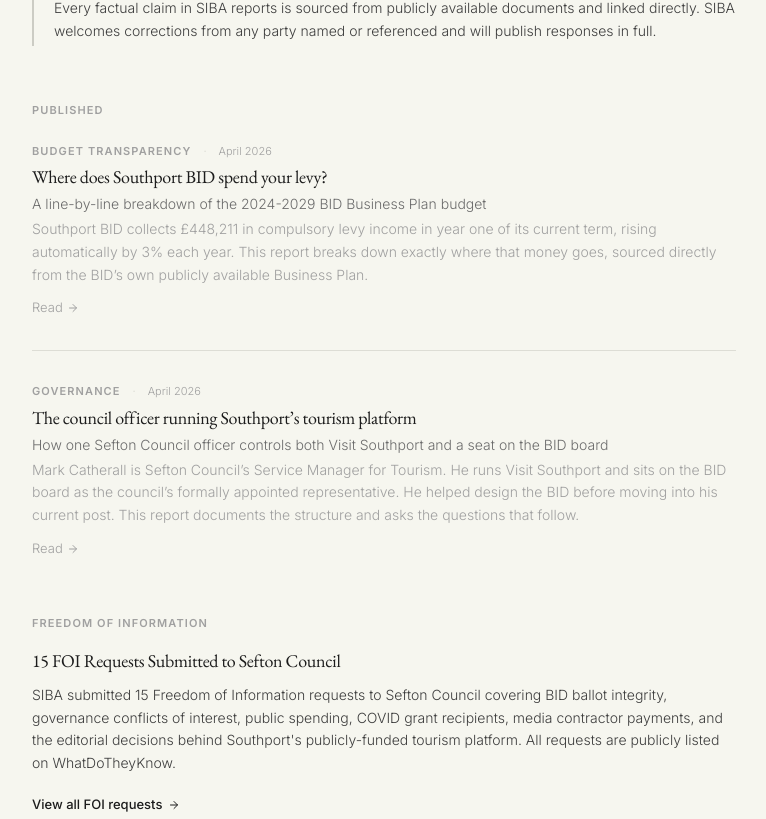
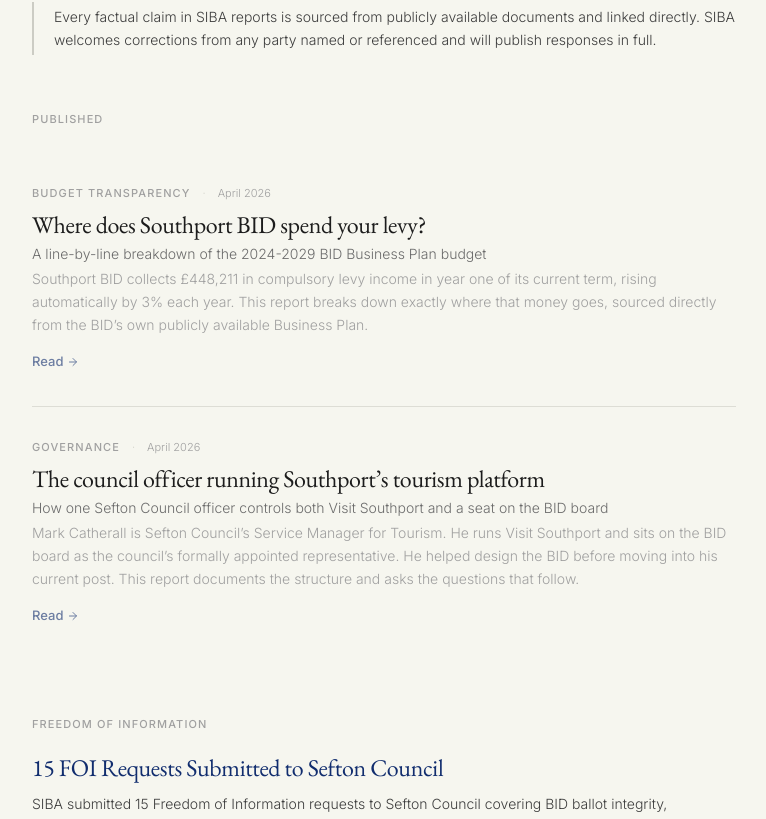
Before and after one commit to damian756/siba.digital, a Next.js app: page /reports in a window 1280 px wide. Shown: the part 478-1297 px from the top of the page, without its empty margins (256-1022 px from the left). Built offline with nearby package versions, Linux system fonts and the light colour scheme.

Commit message:
Brand colour, fluid typography, article card clickability

```diff
--- a/app/2026/page.tsx
+++ b/app/2026/page.tsx
@@ -133,7 +133,7 @@ export default function Hub2026Page() {
         <p className="text-[11px] font-semibold uppercase tracking-widest text-[#a0a0a0] mb-5">
           Royal Birkdale, 12-19 July 2026
         </p>
-        <h1 className="text-[32px] sm:text-[36px] text-[#0b1d3a] mb-4 leading-[1.15]">The 2026 Hub</h1>
+        <h1 className="text-[32px] sm:text-[36px] text-[#112d6e] mb-4 leading-[1.15]">The 2026 Hub</h1>
         <p className="text-lg text-[#3d3d3d] leading-relaxed max-w-xl mb-14">
           The Open Championship comes to Southport in July. 150,000 visitors, most of them
           on smartphones, all of them searching. This is the technical roadmap to make sure
@@ -161,7 +161,7 @@ export default function Hub2026Page() {
 
         {/* Technical metrics */}
         <section className="pb-14 mb-14 border-b border-[#ddddd5]">
-          <h2 className="text-2xl text-[#0b1d3a] mb-2">The technical targets</h2>
+          <h2 className="text-2xl text-[#112d6e] mb-2">The technical targets</h2>
           <p className="text-sm text-[#6b6b6b] mb-8">
             Specific thresholds, not guidelines. These are the numbers that determine whether
             your site ranks and converts during Open week.
@@ -182,7 +182,7 @@ export default function Hub2026Page() {
 
         {/* Roadmap */}
         <section className="pb-14 mb-14 border-b border-[#ddddd5]">
-          <h2 className="text-2xl text-[#0b1d3a] mb-2">Readiness roadmap</h2>
+          <h2 className="text-2xl text-[#112d6e] mb-2">Readiness roadmap</h2>
           <p className="text-sm text-[#6b6b6b] mb-8">
             Month by month. What needs to happen, and when.
           </p>
@@ -208,7 +208,7 @@ export default function Hub2026Page() {
 
         {/* Search queries */}
         <section className="pb-14 mb-14 border-b border-[#ddddd5]">
-          <h2 className="text-2xl text-[#0b1d3a] mb-2">
+          <h2 className="text-2xl text-[#112d6e] mb-2">
             The searches that will happen in July
           </h2>
           <p className="text-sm text-[#6b6b6b] mb-8">
--- a/app/contact/page.tsx
+++ b/app/contact/page.tsx
@@ -97,7 +97,7 @@ export default function ContactPage() {
   return (
     <div className="min-h-screen">
       <div className="mx-auto max-w-2xl px-4 sm:px-6 lg:px-8 py-24 lg:py-36">
-        <h1 className="text-[32px] sm:text-[36px] text-[#0b1d3a] mb-4 leading-[1.15]">Get in touch</h1>
+        <h1 className="text-[32px] sm:text-[36px] text-[#112d6e] mb-4 leading-[1.15]">Get in touch</h1>
         <p className="text-sm text-[#3d3d3d] leading-relaxed mb-12">
           Use the form below or email{" "}
           <a
--- a/app/globals.css
+++ b/app/globals.css
@@ -12,7 +12,7 @@ body {
   --ink-secondary: #3d3d3d;
   --ink-muted: #6b6b6b;
   --ink-faint: #a0a0a0;
-  --brand: #0b1d3a;
+  --brand: #112d6e;
   --teal: #2c4a52;
   --surface: #f6f6ef;
   --surface-alt: #eeeee6;
@@ -35,6 +35,8 @@ body {
   color: var(--ink);
   font-family: var(--font-sans), system-ui, -apple-system, sans-serif;
   font-weight: 350;
+  font-size: clamp(0.9rem, 0.85rem + 0.2vw, 1rem);
+  line-height: 1.6;
   -webkit-font-smoothing: antialiased;
   -moz-osx-font-smoothing: grayscale;
 }
@@ -44,6 +46,19 @@ h1, h2, h3 {
   font-weight: 400;
   letter-spacing: -0.015em;
   line-height: 1.15;
+  color: var(--brand);
+}
+
+h1 {
+  font-size: clamp(1.8rem, 1.4rem + 1.6vw, 3rem);
+}
+
+h2 {
+  font-size: clamp(1.25rem, 1.1rem + 0.6vw, 1.5rem);
+}
+
+h3 {
+  font-size: clamp(1.1rem, 1rem + 0.4vw, 1.25rem);
 }
 
 ::-webkit-scrollbar { width: 6px; }
@@ -69,6 +84,31 @@ h1, h2, h3 {
     transform: none;
     transition: none;
   }
+}
+
+/* Article cards on listing pages */
+.article-card {
+  display: block;
+  padding: 2rem 0;
+  transition: background-color 0.15s ease;
+}
+.article-card:hover {
+  background-color: rgba(255, 255, 255, 0.5);
+}
+.article-card__title {
+  color: var(--ink);
+  transition: color 0.15s ease;
+}
+.article-card:hover .article-card__title {
+  color: var(--brand);
+}
+.article-card__read {
+  color: var(--brand);
+  opacity: 0.6;
+  transition: opacity 0.15s ease;
+}
+.article-card:hover .article-card__read {
+  opacity: 1;
 }
 
 .card {
--- a/app/page.tsx
+++ b/app/page.tsx
@@ -26,7 +26,7 @@ export default function HomePage() {
       <section className="pt-32 sm:pt-40 lg:pt-52 pb-24 lg:pb-32">
         <div className="mx-auto max-w-3xl px-4 sm:px-6 lg:px-8 text-center">
           <Reveal>
-            <h1 className="text-[32px] sm:text-[40px] lg:text-[48px] text-[#0b1d3a] mb-10 leading-[1.12]">
+            <h1 className="text-[32px] sm:text-[40px] lg:text-[48px] text-[#112d6e] mb-10 leading-[1.12]">
               We find the vulnerabilities<br />
               before the public does.
             </h1>
@@ -64,7 +64,7 @@ export default function HomePage() {
       <section className="py-28 lg:py-36">
         <div className="mx-auto max-w-3xl px-4 sm:px-6 lg:px-8">
           <Reveal>
-            <h2 className="text-xl text-[#0b1d3a] mb-12 text-center">Methodology</h2>
+            <h2 className="text-xl text-[#112d6e] mb-12 text-center">Methodology</h2>
           </Reveal>
 
           <div className="space-y-10 max-w-xl mx-auto">
@@ -124,7 +124,7 @@ export default function HomePage() {
             </p>
           </Reveal>
           <Reveal>
-            <h2 className="text-xl text-[#0b1d3a] mb-6 text-center">
+            <h2 className="text-xl text-[#112d6e] mb-6 text-center">
               Southport BID Governance Audit
             </h2>
           </Reveal>
@@ -158,7 +158,7 @@ export default function HomePage() {
       <section className="py-28 lg:py-36">
         <div className="mx-auto max-w-3xl px-4 sm:px-6 lg:px-8 text-center">
           <Reveal>
-            <h2 className="text-xl text-[#0b1d3a] mb-6">Reach</h2>
+            <h2 className="text-xl text-[#112d6e] mb-6">Reach</h2>
           </Reveal>
           <Reveal>
             <p className="text-[15px] text-[#3d3d3d] leading-relaxed max-w-lg mx-auto">
@@ -178,7 +178,7 @@ export default function HomePage() {
       <section className="py-28 lg:py-36">
         <div className="mx-auto max-w-3xl px-4 sm:px-6 lg:px-8 text-center">
           <Reveal>
-            <h2 className="text-xl text-[#0b1d3a] mb-6">
+            <h2 className="text-xl text-[#112d6e] mb-6">
               Your organisation manages public money.
             </h2>
           </Reveal>
--- a/app/reports/page.tsx
+++ b/app/reports/page.tsx
@@ -45,10 +45,10 @@ export default function ReportsPage() {
     <div className="min-h-screen">
       <div className="mx-auto max-w-3xl px-4 sm:px-6 lg:px-8 py-24 lg:py-36">
 
-        <p className="text-[11px] font-semibold uppercase tracking-widest text-[#a0a0a0] mb-5">
+        <p className="text-[11px] font-medium uppercase tracking-widest text-[#a0a0a0] mb-5">
           Investigation Archive
         </p>
-        <h1 className="text-[32px] sm:text-[36px] text-[#0b1d3a] mb-4 leading-[1.15]">
+        <h1 className="mb-4">
           The Southport Accountability Project
         </h1>
         <p className="text-lg text-[#3d3d3d] leading-relaxed max-w-xl mb-14">
@@ -68,29 +68,29 @@ export default function ReportsPage() {
 
         {/* Published reports */}
         <div className="mb-14">
-          <p className="text-[11px] font-semibold uppercase tracking-widest text-[#a0a0a0] mb-6">
+          <p className="text-[11px] font-medium uppercase tracking-widest text-[#a0a0a0] mb-6">
             Published
           </p>
-          <div className="space-y-0 divide-y divide-[#ddddd5]">
+          <div className="divide-y divide-[#ddddd5]">
             {publishedReports.map((r) => (
               <Link
                 key={r.slug}
                 href={`/reports/${r.slug}`}
-                className="block py-8 first:pt-0 last:pb-0 group"
+                className="article-card first:pt-0 last:pb-0"
               >
                 <div className="flex items-center gap-3 mb-2">
-                  <span className="text-[11px] font-semibold uppercase tracking-widest text-[#a0a0a0]">
+                  <span className="text-[11px] font-medium uppercase tracking-widest text-[#a0a0a0]">
                     {r.category}
                   </span>
                   <span className="text-[11px] text-[#ccccc4]">&middot;</span>
                   <span className="text-[11px] text-[#a0a0a0]">{r.date}</span>
                 </div>
-                <h2 className="text-lg font-semibold text-[#1c1c1c] mb-1.5 group-hover:text-[#3d3d3d] transition-colors">
+                <h2 className="article-card__title font-medium mb-1.5">
                   {r.title}
                 </h2>
                 <p className="text-sm text-[#6b6b6b] mb-1">{r.subtitle}</p>
-                <p className="text-sm text-[#a0a0a0] leading-relaxed mb-2">{r.summary}</p>
-                <span className="inline-flex items-center gap-1 text-[13px] text-[#a0a0a0] group-hover:text-[#1c1c1c] transition-colors">
+                <p className="text-sm text-[#a0a0a0] leading-relaxed mb-3">{r.summary}</p>
+                <span className="article-card__read inline-flex items-center gap-1 text-[13px] font-medium">
                   Read
                   <ArrowRight size={12} />
                 </span>
@@ -101,10 +101,10 @@ export default function ReportsPage() {
 
         {/* FOI block */}
         <div className="pb-14 mb-14 border-b border-[#ddddd5]">
-          <p className="text-[11px] font-semibold uppercase tracking-widest text-[#a0a0a0] mb-5">
+          <p className="text-[11px] font-medium uppercase tracking-widest text-[#a0a0a0] mb-5">
             Freedom of Information
           </p>
-          <h2 className="text-lg font-semibold text-[#1c1c1c] mb-3">
+          <h2 className="font-medium mb-3">
             15 FOI Requests Submitted to Sefton Council
           </h2>
           <p className="text-sm text-[#3d3d3d] leading-relaxed mb-4">
@@ -116,7 +116,7 @@ export default function ReportsPage() {
           </p>
           <Link
             href="/foi"
-            className="inline-flex items-center gap-1.5 text-[13px] font-medium text-[#1c1c1c] hover:text-[#3d3d3d] transition-colors"
+            className="inline-flex items-center gap-1.5 text-[13px] font-medium text-[#112d6e] hover:text-[#1c1c1c] transition-colors"
           >
             View all FOI requests
             <ArrowRight size={12} />
```
Also changed, not shown: app/about/page.tsx (+5 -5 lines), app/analysis/page.tsx (+8 -8 lines), app/manifesto/page.tsx (+4 -4 lines), app/philosophy/page.tsx (+9 -9 lines), app/services/page.tsx (+6 -6 lines).
